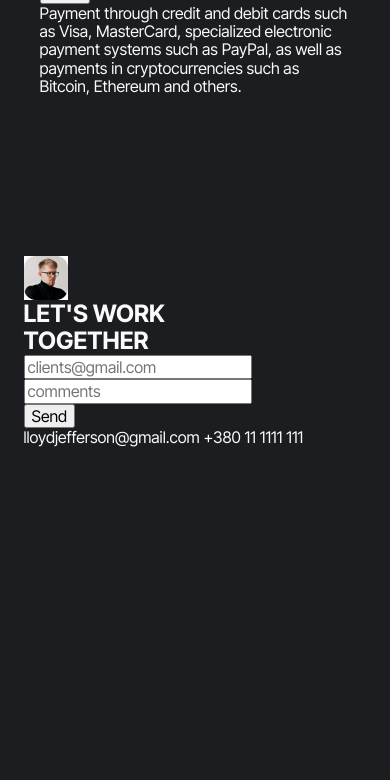
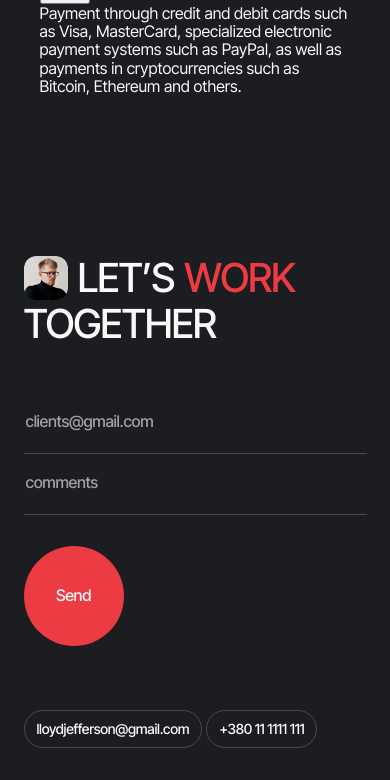
Before and after one commit to psht13/portfolio, a website built with Vite: page src/index.html in a window 390 px wide. Shown: the part 2741-3521 px from the top of the page. Before the commit the page ends 3188 px from the top, so only its background shows below. Built offline with nearby package versions, Linux system fonts and the light colour scheme.

Commit message:
footer mobile styles

```diff
--- a/src/css/general.css
+++ b/src/css/general.css
@@ -2,6 +2,7 @@
   /* main colors */
   --main-text: #fafafa;
   --button-text: #ed3b44;
+  --hover: #e0373f;
   --arrow: #3b3b3b;
   --cards: #242527;
   --background: #1c1d20;
@@ -17,16 +18,16 @@ color: var(--main-text);
 /*================================================================*/
 
 body {
-  font-family: 'Inter Tight', sans-serif;
   color: var(--main-text);
   background-color: var(--background);
+  font-family: 'Inter Tight', sans-serif;
 }
 
 /* General mobile styles */
 .container {
   max-width: 375px;
+  padding: 0 16px;
   margin: 0 auto;
-  padding: 0 16px;
 }
 
 @media screen and (max-width: 375px) {
--- a/src/css/work-together.css
+++ b/src/css/work-together.css
@@ -0,0 +1,152 @@
+/*================================================================*/
+
+/* mobile footer styles */
+
+/*================================================================*/
+
+.footer-heading-wrapper {
+  padding-bottom: 64px;
+}
+
+.footer-heading {
+  display: flex;
+  align-items: center;
+  line-height: 100%;
+  text-transform: uppercase;
+  letter-spacing: -0.03em;
+  font-size: 40px;
+  font-weight: 500;
+  column-gap: 10px;
+}
+
+.footer-heading-highlight {
+  color: var(--button-text);
+}
+
+.footer-heading-pb {
+  padding-bottom: 4px;
+}
+
+.footer-heading-img-wrapper {
+  display: inline-block;
+  width: 44px;
+  height: 44px;
+}
+
+.footer-heading-img {
+  border-radius: 12px;
+}
+
+.footer-form {
+  display: flex;
+  flex-direction: column;
+  padding-bottom: 64px;
+  gap: 32px;
+}
+
+.footer-form-inputs-item {
+  position: relative;
+  transition: color 250ms ease-in-out;
+}
+
+.footer-form-inputs {
+  display: flex;
+  flex-direction: column;
+  gap: 16px;
+}
+
+.footer-form-input {
+  width: 100%;
+  line-height: 150%;
+  padding-bottom: 20px;
+  border: none;
+  outline: none;
+  color: var(--main-text);
+  background-color: transparent;
+  transition: color 250ms ease-in-out;
+  letter-spacing: -0.02em;
+  font-size: 16px;
+  font-weight: 500;
+}
+
+.footer-form-input::placeholder {
+  color: rgba(250, 250, 250, 0.6);
+}
+
+.footer-underscore {
+  position: absolute;
+  width: 100%;
+  line-height: 129%;
+  padding-top: 4px;
+  padding-right: 2px;
+  padding-left: 2px;
+  border-top: 1px solid rgba(250, 250, 250, 0.2);
+  transition: border-color 250ms ease-in-out;
+  font-size: 14px;
+}
+
+.footer-form-inputs-item:hover .footer-underscore,
+.footer-form-inputs-item:focus .footer-underscore {
+  border-color: rgba(250, 250, 250, 0.5);
+}
+
+.footer-form-inputs-item:hover .footer-form-input::placeholder,
+.footer-form-inputs-item:focus .footer-form-input::placeholder {
+  color: var(--main-text);
+}
+
+.footer-form-btn {
+  width: 100px;
+  height: 100px;
+  border: none;
+  border-radius: 100%;
+  color: var(--main-text);
+  background-color: var(--button-text);
+  transition: background-color 250ms ease-in-out;
+  letter-spacing: -0.02em;
+  font-size: 16px;
+  font-weight: 500;
+}
+
+.footer-form-btn:hover,
+.footer-form-btn:focus {
+  background-color: var(--hover);
+}
+
+.footer-contacts {
+  display: flex;
+  justify-content: flex-start;
+  margin-bottom: 32px;
+  color: var(--main-text);
+  letter-spacing: -0.02em;
+  font-size: 14px;
+  font-weight: 500;
+  gap: 4px;
+}
+
+.footer-contacts-link {
+  padding: 10px 12px;
+  border: 1px solid rgba(250, 250, 250, 0.2);
+  border-radius: 60px;
+  transition: border-color 250ms ease-in-out;
+}
+
+.footer-contacts-link:hover,
+.footer-contacts-link:focus {
+  border-color: var(--main-text);
+}
+/*================================================================*/
+
+/* states */
+
+/*================================================================*/
+
+.success {
+  border-color: var(--success-message);
+  color: var(--success-message);
+}
+
+.failure {
+  border-color: var(--hover);
+  color: var(--hover);
+}
--- a/src/partials/work-together.html
+++ b/src/partials/work-together.html
@@ -1,27 +1,40 @@
 <div class="footer-wrapper">
-    <div class="heading-wrapper">
-        <picture>
-            <source srcset="
-                            ../img/work-together-img/image.jpg    1x,
-                            ../img/work-together-img/image@2x.jpg 2x
-                          " />
-            <img src="../img/work-together-img/image.jpg" alt="Personal photo" />
-        </picture>
-
-        <h2>LET'S <span>WORK</span> <br>
-            TOGETHER</h2>
+    <div class="footer-heading-wrapper">
+        <h2 class="footer-heading-pb footer-heading">
+            <picture class=" footer-heading-img-wrapper">
+                <source srcset="
+                                ../img/work-together-img/image.png   1x,
+                                ../img/work-together-img/image@2x.png 2x
+                                " />
+                <img src="../img/work-together-img/image.png" alt="Personal photo" class="footer-heading-img" />
+            </picture>
+            Let’s<span class="footer-heading-highlight">work</span>
+        </h2>
+        <h2 class="footer-heading">
+            together
+        </h2>
     </div>
 
-    <form>
-        <div class="form-inputs">
-            <input type="email" name="email" placeholder="clients@gmail.com">
-            <input type="text" name="comments" placeholder="comments">
-        </div>
-        <button type="submit">Send</button>
+    <form class="footer-form" id="footer-form">
+        <ul class="footer-form-inputs">
+            <li class="footer-form-inputs-item">
+                <input class="footer-form-input" type="email" name="email" placeholder="clients@gmail.com"
+                    pattern="^\w+(\.\w+)?@[a-zA-Z_]+?\.[a-zA-Z]{2,3}$" required>
+                <div class="footer-underscore">
+                    <span id="message-box"></span>
+                </div>
+            </li>
+            <li class="footer-form-inputs-item">
+                <input class="footer-form-input" type="text" name="comments" placeholder="comments" required>
+                <div class="footer-underscore"></div>
+            </li>
+        </ul>
+        <button class="footer-form-btn" type="submit">Send</button>
     </form>
 
     <div class="footer-contacts">
-        <a href="mailto:lloydjefferson@gmail.com">lloydjefferson@gmail.com</a>
-        <a href="tel:+380111111111">+380 11 1111 111</a>
+        <a class="footer-contacts-link" href="mailto:lloydjefferson@gmail.com"
+            target="_blank">lloydjefferson@gmail.com</a>
+        <a class="footer-contacts-link" href="tel:+380111111111" target="_blank">+380 11 1111 111</a>
     </div>
 </div>
```
Also changed, not shown: src/img/work-together-img/image-big.jpg (deleted), src/img/work-together-img/image-big.png (added), src/img/work-together-img/image-big@2x.jpg (deleted), src/img/work-together-img/image-big@2x.png (added), src/img/work-together-img/image.jpg (deleted), src/img/work-together-img/image.png (added), src/img/work-together-img/image@2x.jpg (deleted), src/img/work-together-img/image@2x.png (added).
